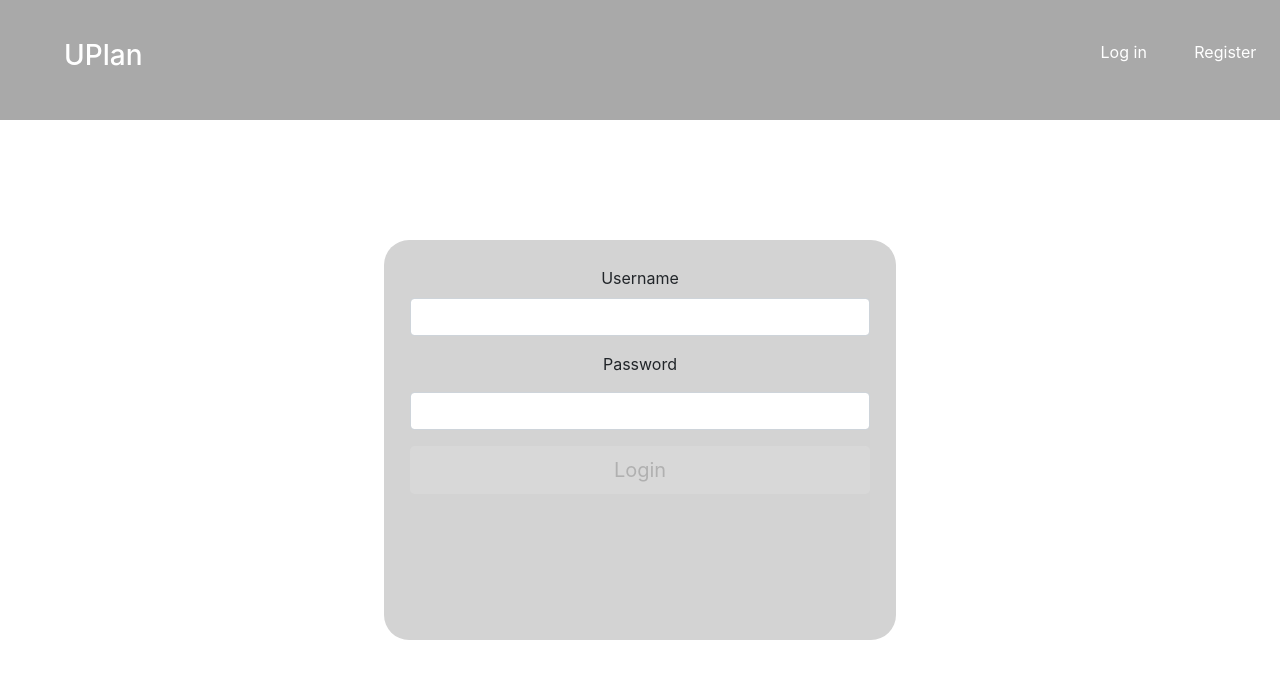
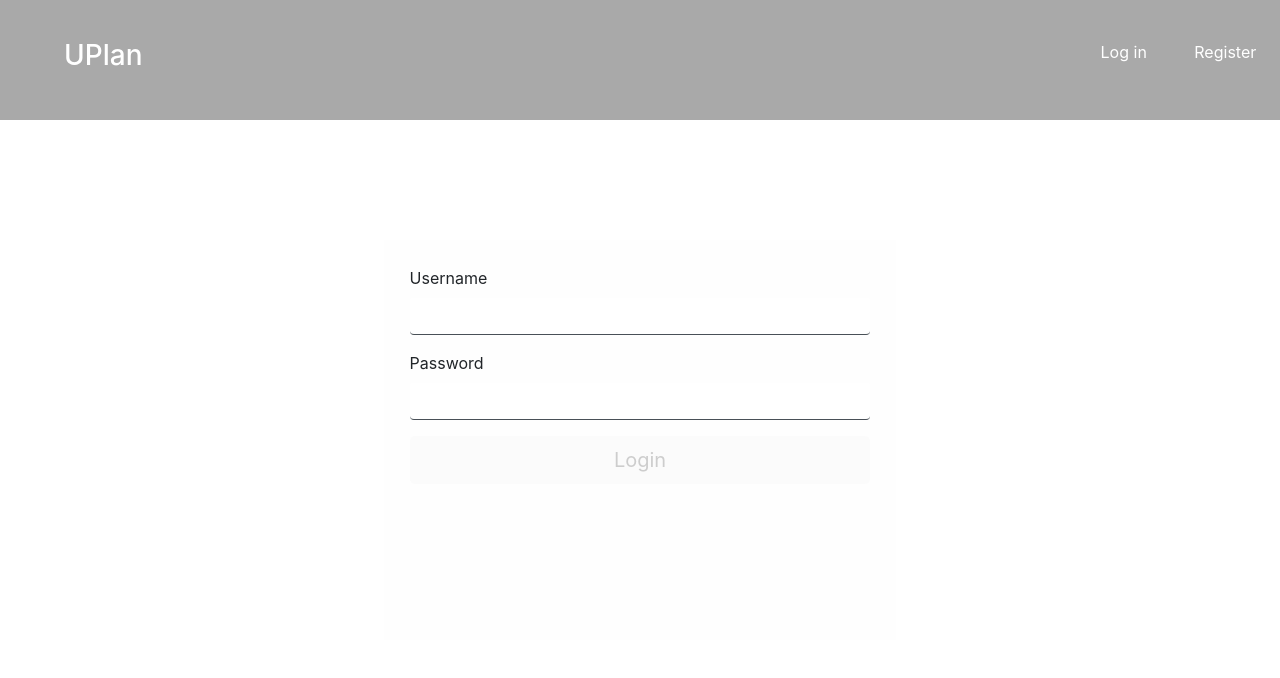
Before and after one commit to adriennereyes/UPlan, a React (Create React App) app in the folder client/: page /login in a window 1280 px wide. Shown: the top 678 px of the page. Built offline with nearby package versions, Linux system fonts and the light colour scheme.

Commit message:
style updates

```diff
--- a/client/src/App.css
+++ b/client/src/App.css
@@ -1,6 +1,7 @@
 .App {
   text-align: center;
 }
+
 
 nav{
   display: flex;
@@ -22,9 +23,11 @@ nav{
 }
 
 .userPassDiv{
-  background-color: lightgray;
+
   position: absolute;
-  border-radius: 25px;
+  background:  #fefefe;
+  display:  flex;
+  flex-direction:  column;
   top: 30%;
   left: 50%;
   margin-left: -20%;
@@ -37,3 +40,18 @@ nav{
   width: 100%;
   padding: 5%;
 }
+
+#label {
+  float: left;
+}
+
+
+#username {
+  border:  none;
+  border-bottom:  solid 1px
+}
+
+#password {
+  border:  none;
+  border-bottom:  solid 1px
+}
--- a/client/src/Login.js
+++ b/client/src/Login.js
@@ -34,7 +34,7 @@ const Login = () => {
         <div className = "userPassDiv">
             <form  className = "registerForm" onSubmit ={Login}>
                 <FormGroup controlId="username" bsSize="large">
-                    <ControlLabel >Username</ControlLabel>
+                    <ControlLabel id="label">Username</ControlLabel>
                     <FormControl
                     id = "username"
                     type = "text"
@@ -42,7 +42,7 @@ const Login = () => {
                     onChange={e => setUsername(e.target.value)} />
                 </FormGroup>
                 <FormGroup controlId="password" bsSize="large">
-                    <ControlLabel>Password</ControlLabel>
+                    <ControlLabel id="label">Password</ControlLabel>
                     <FormControl
                     id = "password"
                     type = "password"
--- a/client/src/Register.js
+++ b/client/src/Register.js
@@ -34,7 +34,7 @@ const Register = () => {
         <div className = "userPassDiv">
             <form  className = "registerForm" onSubmit ={Register}>
                 <FormGroup controlId="username" bsSize="large">
-                    <ControlLabel>Create Username</ControlLabel>
+                    <ControlLabel id="label">Create Username</ControlLabel>
                     <FormControl
                     id = "username"
                     type = "text"
@@ -42,7 +42,7 @@ const Register = () => {
                     onChange={e => setUsername(e.target.value)} />
                 </FormGroup>
                 <FormGroup controlId="password" bsSize="large">
-                    <ControlLabel>Create Password</ControlLabel>
+                    <ControlLabel id="label">Create Password</ControlLabel>
                     <FormControl
                     id = "password"
                     type = "password"
```
